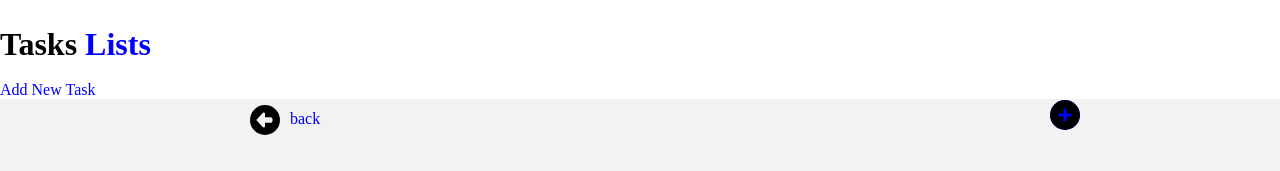
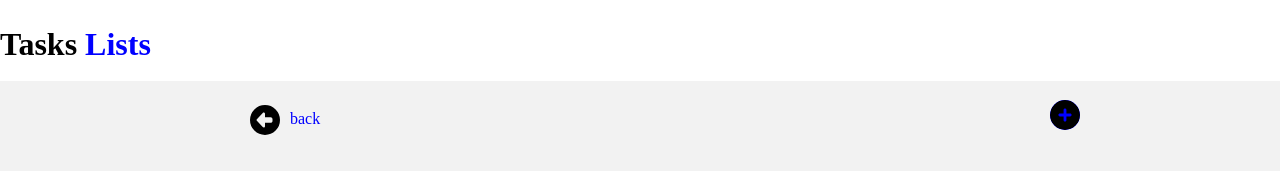
Before and after one commit to ayushsingh3007/project_2, a plain HTML site: page index2.html in a window 1280 px wide. Shown: the top 171 px of the page. Drawn offline with Linux system fonts and the light colour scheme.

Commit message:
Update index2.html

```diff
--- a/index2.html
+++ b/index2.html
@@ -18,9 +18,6 @@
 
 	<a href="./index3.html" class="anchor"><svg xmlns="http://www.w3.org/2000/svg"  class="icons" viewBox="0 0 512 512" ><!--! Font Awesome Pro 6.4.0 by @fontawesome - https://fontawesome.com License - https://fontawesome.com/license (Commercial License) Copyright 2023 Fonticons, Inc. --><path d="M256 512A256 256 0 1 0 256 0a256 256 0 1 0 0 512zM232 344V280H168c-13.3 0-24-10.7-24-24s10.7-24 24-24h64V168c0-13.3 10.7-24 24-24s24 10.7 24 24v64h64c13.3 0 24 10.7 24 24s-10.7 24-24 24H280v64c0 13.3-10.7 24-24 24s-24-10.7-24-24z"/></svg ></a>
 
-			<a href="./index3.html" class="anchor">Add New Task</a>
-
-
 
 	<div class="icontext">
 
```
